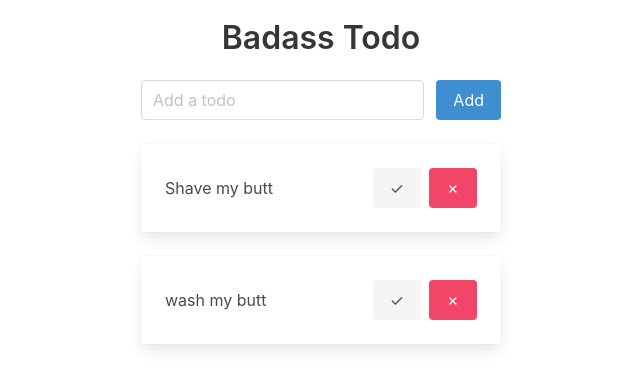
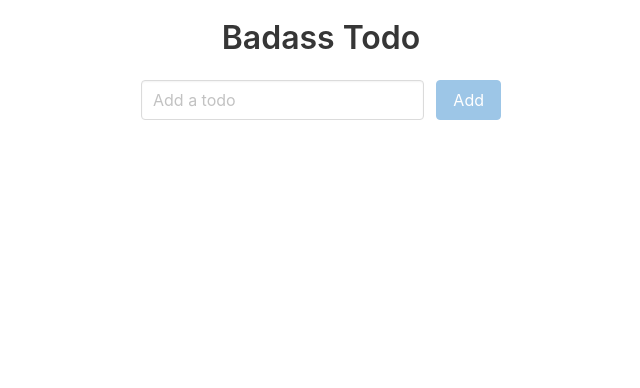
Before and after one commit to Muhamad1375/Simple-ToDo-App-Vue-FireBase, a Vue app in the folder toDo/: page / in a window 1280 px wide. Shown: the top 388 px of the page, without its empty margins (319-959 px from the left). Built offline with nearby package versions, Linux system fonts and the light colour scheme.

Commit message:
add todo

```diff
--- a/toDo/package.json
+++ b/toDo/package.json
@@ -9,6 +9,7 @@
   },
   "dependencies": {
     "bulma": "^0.9.4",
+    "uuid": "^9.0.0",
     "vue": "^3.2.45"
   },
   "devDependencies": {
--- a/toDo/src/App.vue
+++ b/toDo/src/App.vue
@@ -8,10 +8,16 @@
       <form @submit.prevent="addTodo">
             <div class="field is-grouped mb-5">
             <p class="control is-expanded">
-            <input class="input" type="text" placeholder="Add a todo">
+            <input
+            v-model="newTodoContent"
+              class="input"
+              type="text"
+              placeholder="Add a todo">
             </p>
             <p class="control">
-            <button class="button is-info">
+            <button
+            :disabled="!newTodoContent"
+              class="button is-info">
                   Add
             </button>
             </p>
@@ -53,30 +59,39 @@
       imports
 */
 import { ref } from 'vue'
+import { v4 as uuidv4 } from 'uuid'
 
 
 /*
       todos
 */
                   const todos = ref([
-            {
-                  id: 'id1',
-                  content: 'Shave my butt',
-                  done: false
-            },
-            {
-                  id: 'id2',
-                  content: 'wash my butt',
-                  done: false
-            }
+            // {
+            //       id: 'id1',
+            //       content: 'Shave my butt',
+            //       done: false
+            // },
+            // {
+            //       id: 'id2',
+            //       content: 'wash my butt',
+            //       done: false
+            // }
       ])
 
 /*
             add todo
 */
 
+const newTodoContent = ref('')
+
 const addTodo = () => {
-      console.log('add Todo');
+      const newTodo = {
+            id: uuidv4(),
+            content: newTodoContent.value,
+            done: false
+      }
+      todos.value.unshift(newTodo)
+      newTodoContent.value = ''
 }
 
 
```
Also changed, not shown: 1 other file (tests, documents, lock files or other folders).
